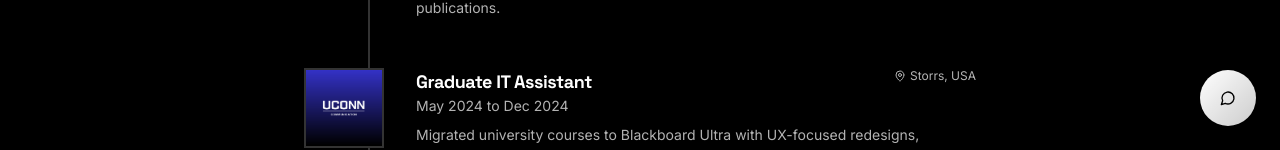
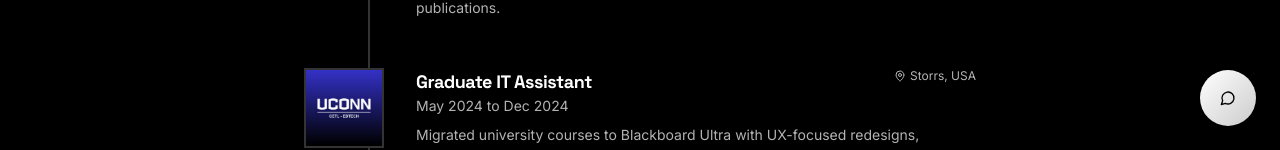
Before and after one commit to kartikgithubb/kartikgithubb.github.io, a React (Vite) app: page /experience in a window 1280 px wide. Shown: the part 650-800 px from the top of the page. Built offline with nearby package versions, Linux system fonts and the light colour scheme.

Commit message:
Update UConn CETL logo
Updated the UConn CETL logo with the new provided image.
Here are the files that were edited by the AI in that message:
-edited src/pages/Experience.tsx
-created public/lovable-uploads/dfc69aa2-d17f-4e6f-98b7-c3832baca228.png

```diff
--- a/src/pages/Experience.tsx
+++ b/src/pages/Experience.tsx
@@ -53,7 +53,7 @@ const professionalExperience: ExperienceItem[] = [{
   description: 'Migrated university courses to Blackboard Ultra with UX-focused redesigns, improving learner navigation and boosting faculty and student adoption.',
   highlights: ['Successfully migrated 200+ courses to new platform', 'Trained faculty on enhanced platform features', 'Improved student satisfaction scores through better course design'],
   skills: ['UX Design', 'Blackboard Ultra', 'Course Migration', 'Training', 'Educational Technology'],
-  logo: '/lovable-uploads/cd436367-bcfa-4364-82a3-84796f126524.png',
+  logo: '/lovable-uploads/8dfff705-4459-4695-926b-ebb30615d263.png',
   type: 'professional'
 }, {
   id: 'controlstation-recent',
```
Also changed, not shown: public/lovable-uploads/8dfff705-4459-4695-926b-ebb30615d263.png (added).
